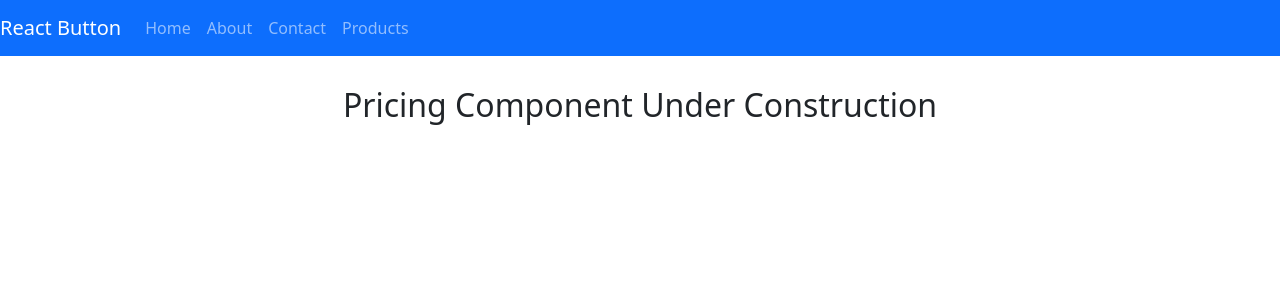
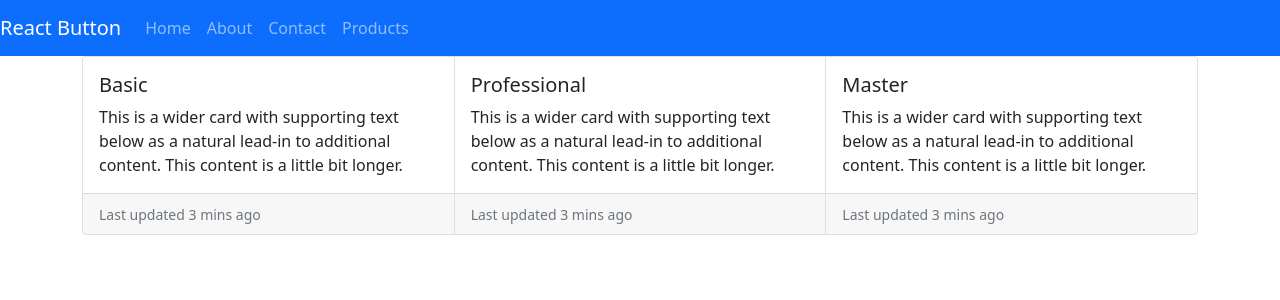
Before and after one commit to senbagaraman04/frontendscreens, a React (Create React App) app in the folder my-app/: page /Pricing in a window 1280 px wide. Shown: the top 300 px of the page. Built offline with nearby package versions, Linux system fonts and the light colour scheme.

Commit message:
feat: cards sample

```diff
--- a/my-app/src/components/FrontEndScreens/PricingComponent.js
+++ b/my-app/src/components/FrontEndScreens/PricingComponent.js
@@ -1,12 +1,84 @@
 import React, { Component } from 'react';
+import "bootstrap/dist/css/bootstrap.min.css";
+import { Card, CardGroup, Container } from "react-bootstrap";
+
 
 export default class PricingComponents extends Component {
     render() {
         return (
-            <div style={{ display: 'flex', justifyContent: 'center', padding: 30 }}>
-                <div><h2>Pricing Component Under Construction</h2>
-                </div>
-            </div>
+            <Container>
+            <CardGroup>
+<Card1/>
+<Card2/>
+<Card3/>
+
+          </CardGroup>
+           </Container>
         );
     }
 }
+
+
+class Card1 extends Component {
+    render(){
+        return(
+            <Card>
+            <Card.Body>
+              <Card.Title>Basic</Card.Title>
+              <Card.Text>
+                This is a wider card with supporting text below as a natural lead-in to
+                additional content. This content is a little bit longer.
+              </Card.Text>
+            </Card.Body>
+            <Card.Footer>
+              <small className="text-muted">Last updated 3 mins ago</small>
+            </Card.Footer>
+          </Card>
+
+
+        );
+    }
+}
+
+class Card2 extends Component {
+    render(){
+        return(
+            <Card>
+            <Card.Body>
+              <Card.Title>Professional</Card.Title>
+              <Card.Text>
+                This is a wider card with supporting text below as a natural lead-in to
+                additional content. This content is a little bit longer.
+              </Card.Text>
+            </Card.Body>
+            <Card.Footer>
+              <small className="text-muted">Last updated 3 mins ago</small>
+            </Card.Footer>
+          </Card>
+
+
+        );
+    }
+}
+
+
+class Card3 extends Component {
+    render(){
+        return(
+            <Card>
+            <Card.Body>
+              <Card.Title>Master</Card.Title>
+              <Card.Text>
+                This is a wider card with supporting text below as a natural lead-in to
+                additional content. This content is a little bit longer.
+              </Card.Text>
+            </Card.Body>
+            <Card.Footer>
+              <small className="text-muted">Last updated 3 mins ago</small>
+            </Card.Footer>
+          </Card>
+
+
+        );
+    }
+}
```
